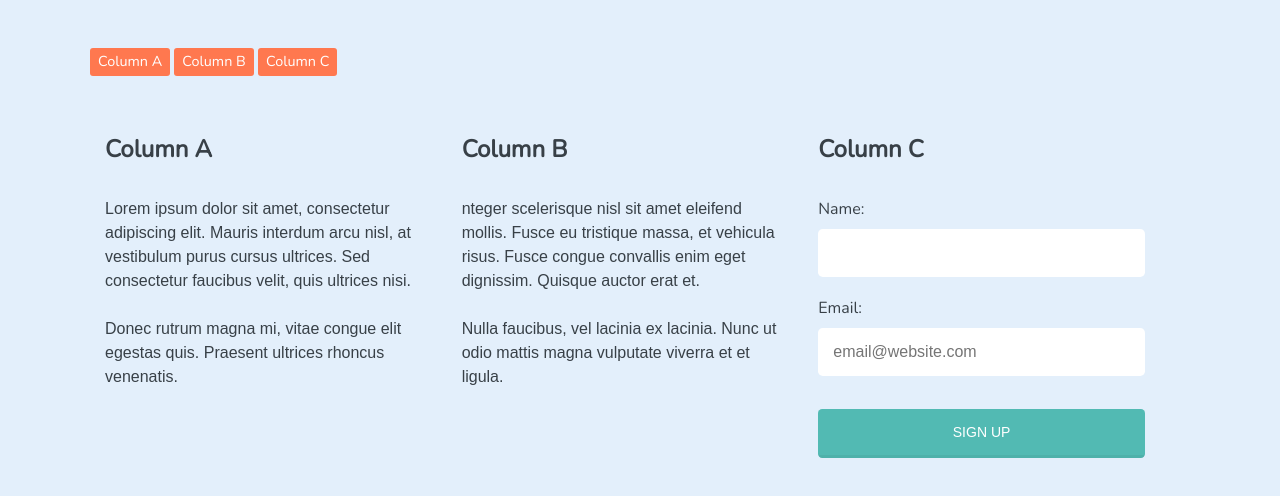
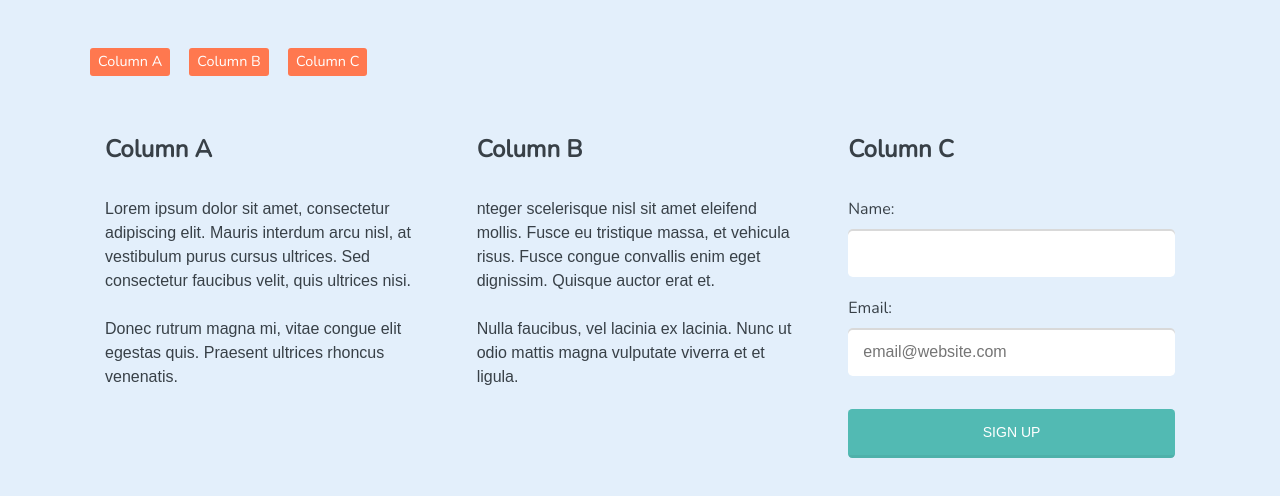
Before and after one commit to ochoag90/design--tuts, a plain HTML site: page advanced-selectors/3-root_and_target/start/index.html in a window 1280 px wide. Drawn offline with nearby package versions, Linux system fonts and the light colour scheme.

Commit message:
Learning about the :not selector

```diff
--- a/advanced-selectors/3-root_and_target/start/css/style.css
+++ b/advanced-selectors/3-root_and_target/start/css/style.css
@@ -14,3 +14,12 @@
   color: initial;
   box-shadow: 0 0 6px rgba(0,0,0,.2)
 }
+
+input:not([type="submit"]) {
+  box-shadow: inset 0 2px 0 rgba(0,0,0,.15);
+}
+
+.col:not(:first-child),
+nav a:not(:first-child) {
+  margin-left: 15px;
+}
```
